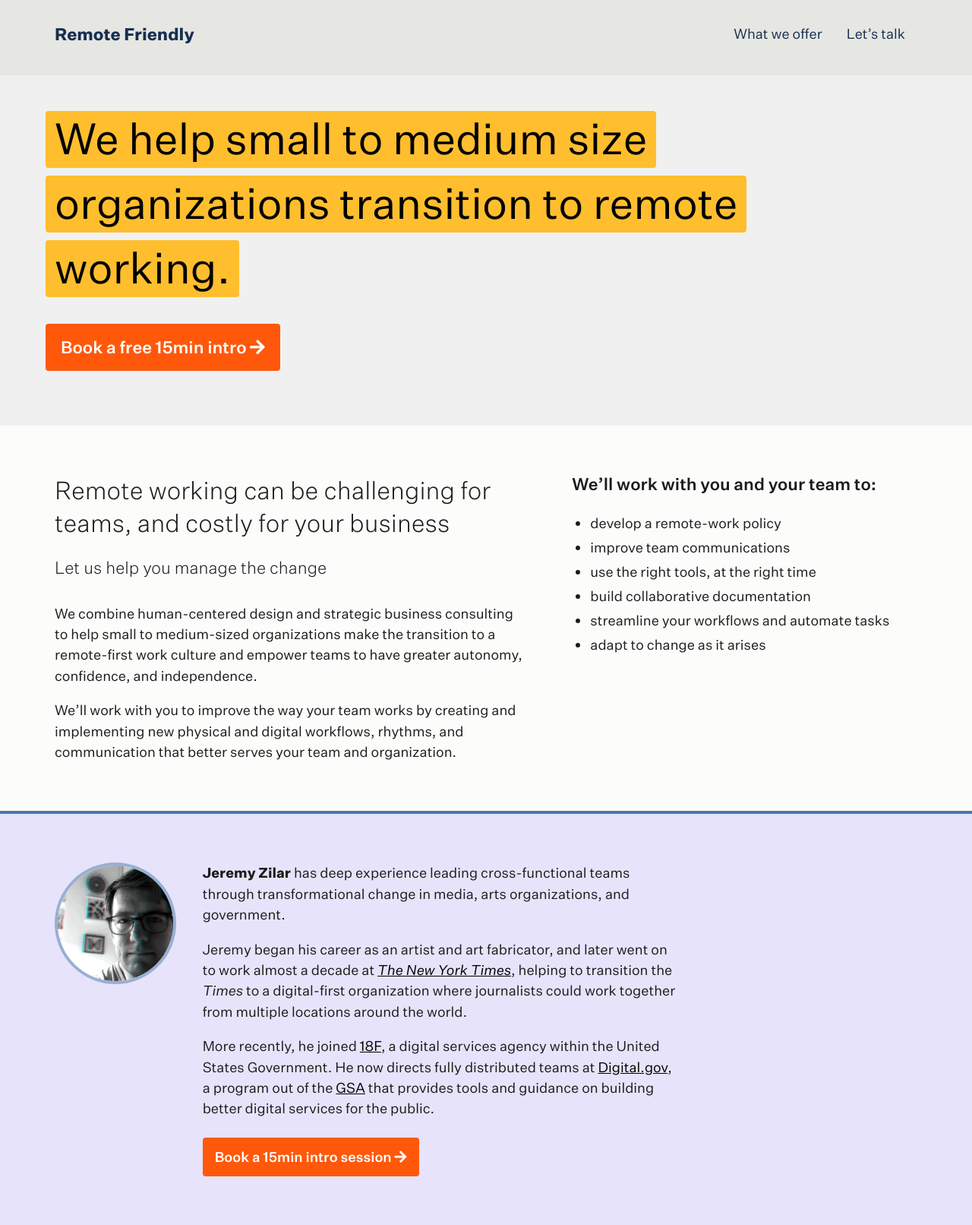
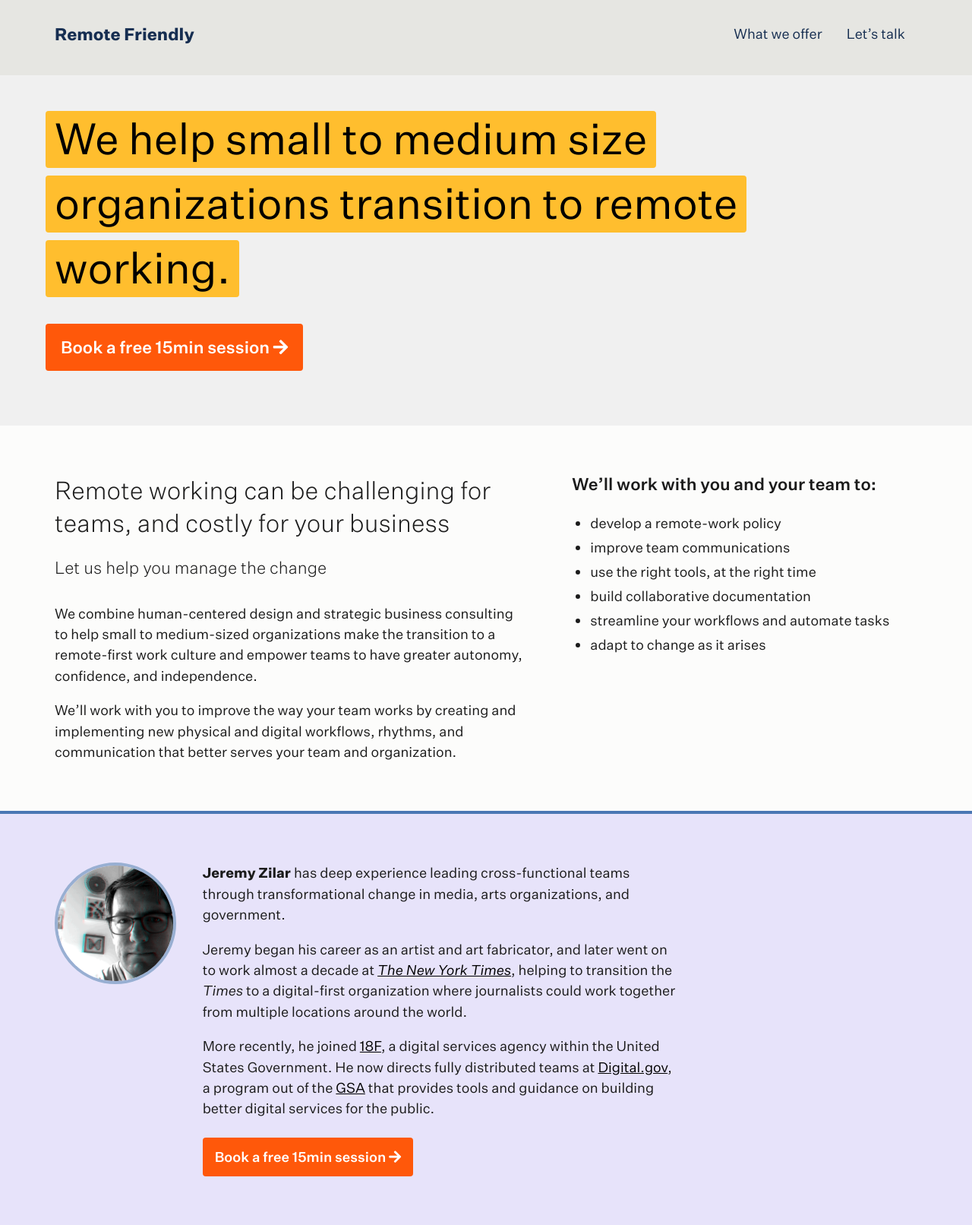
Before and after one commit to jeremyzilar/remotework.team, a Jekyll site: the page built from index.md, in a window 1280 px wide. Shown: the whole page at 76% size. Built offline with Jekyll 4.4.1, drawn with Linux system fonts in a browser that asks for light colours; nearby versions of some CDN libraries.

Commit message:
fixing button text

```diff
--- a/_data/about.yml
+++ b/_data/about.yml
@@ -10,5 +10,5 @@ blurb:
 
     img: /assets/img/jeremy-gif.GIF
     img_alt: Jeremy Zilar
-    button_text: "Book a 15min intro session"
+    button_text: "Book a free 15min session"
     button_href: "https://calendly.com/jeremyzilar/online"
--- a/_data/we-offer.yml
+++ b/_data/we-offer.yml
@@ -20,3 +20,6 @@ blurb:
     - streamline your workflows and automate tasks
 
     - adapt to change as it arises"
+
+    button_text: "Book a free 15min session"
+    button_href: "https://calendly.com/jeremyzilar/online"
--- a/_includes/hero.html
+++ b/_includes/hero.html
@@ -3,7 +3,7 @@
     <div class="grid-row">
       <div class="grid-col-12 tablet:grid-col-12">
         <h1><span>{{ site.hero__heading }}</span></h1>
-        <a class="usa-button" href="https://calendly.com/jeremyzilar/online"><span>Book a free 15min intro</span> <i class="fas fa-arrow-right"></i></a>
+        <a class="usa-button" href="https://calendly.com/jeremyzilar/online"><span>Book a free 15min session</span> <i class="fas fa-arrow-right"></i></a>
       </div>
     </div>
   </div>
--- a/_includes/section-blurb.html
+++ b/_includes/section-blurb.html
@@ -17,9 +17,6 @@
             {{ item.col1 | markdownify }}
             {% endif %}
           </div>
-          {% if item.button_text %}
-          <a class="usa-button" href="{{ item.button_href }}"><span>{{ item.button_text }}</span> <i class="fas fa-arrow-right"></i></a>
-          {% endif %}
         </div>
         <div class="grid-col-12 tablet:grid-col-5">
           <div class="usa-prose">
@@ -27,7 +24,9 @@
             {{ item.col2 | markdownify }}
             {% endif %}
           </div>
-          <a class="usa-button usa-button-sm usa-button-light" href="https://calendly.com/jeremyzilar/online"><span>Book a free 15min intro</span> <i class="fas fa-arrow-right"></i></a>
+          {% if item.button_text %}
+          <a class="usa-button usa-button-sm usa-button-light" href="{{ item.button_href }}"><span>{{ item.button_text }}</span> <i class="fas fa-arrow-right"></i></a>
+          {% endif %}
         </div>
       </div>
     </div>
--- a/src/_content.scss
+++ b/src/_content.scss
@@ -84,7 +84,7 @@
 .usa-button{
   @include u-margin-top(4);
   @include u-padding-y(2);
-  @include u-padding-x('05');
+  @include u-padding-x(0);
   @include u-display('block');
   @include u-bg('orange-warm-40v');
   @include u-font('sans', 'md');
--- a/src/_hero.scss
+++ b/src/_hero.scss
@@ -40,7 +40,7 @@
   }
   .usa-button{
     @include u-padding-y(2);
-    @include u-padding-x(2);
+    @include u-padding-x(0);
     @include at-media('tablet'){
       @include u-left('neg-105');
       @include u-position('relative');
```
Also changed, not shown: assets/dist/styles.css, 1 other file.
